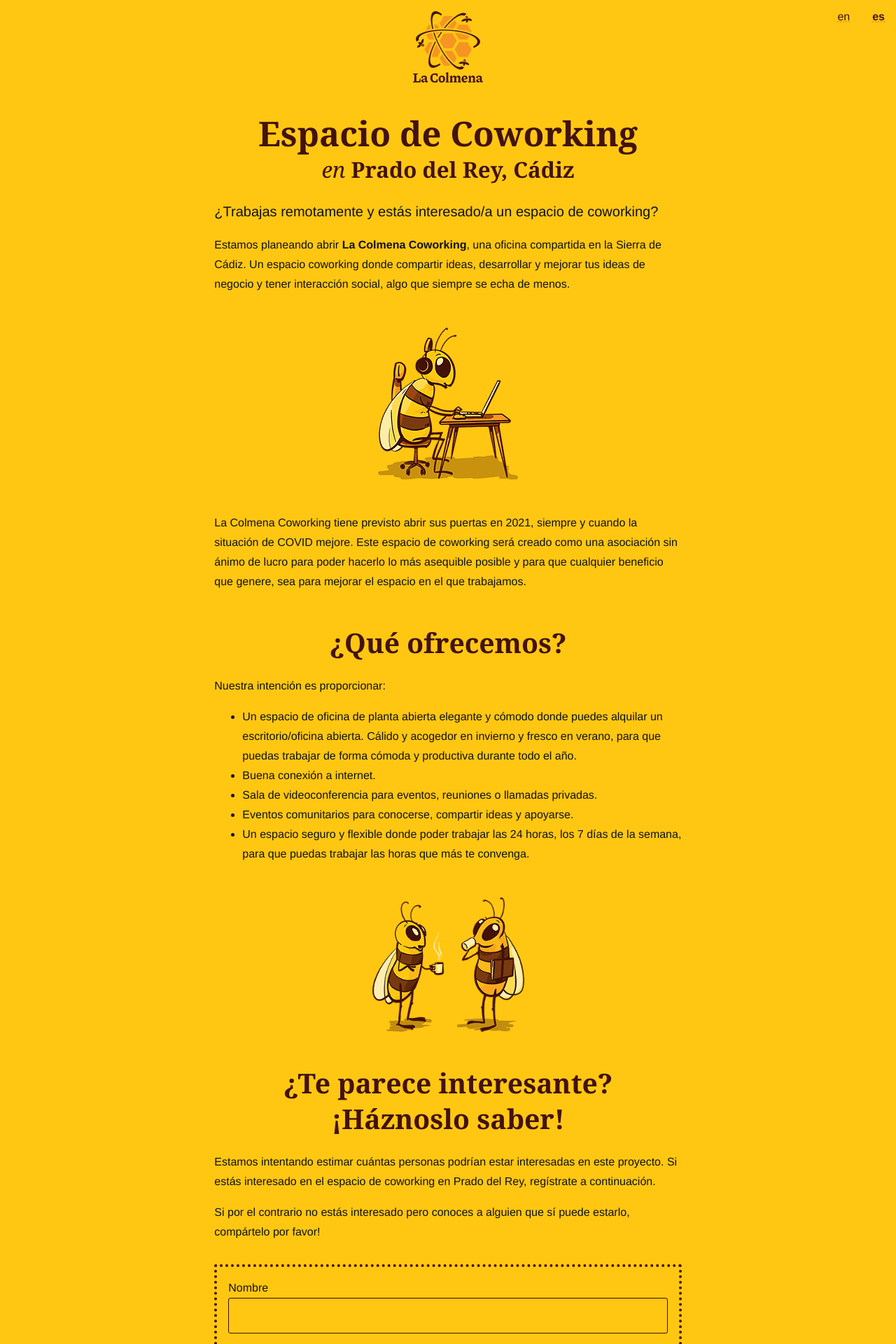
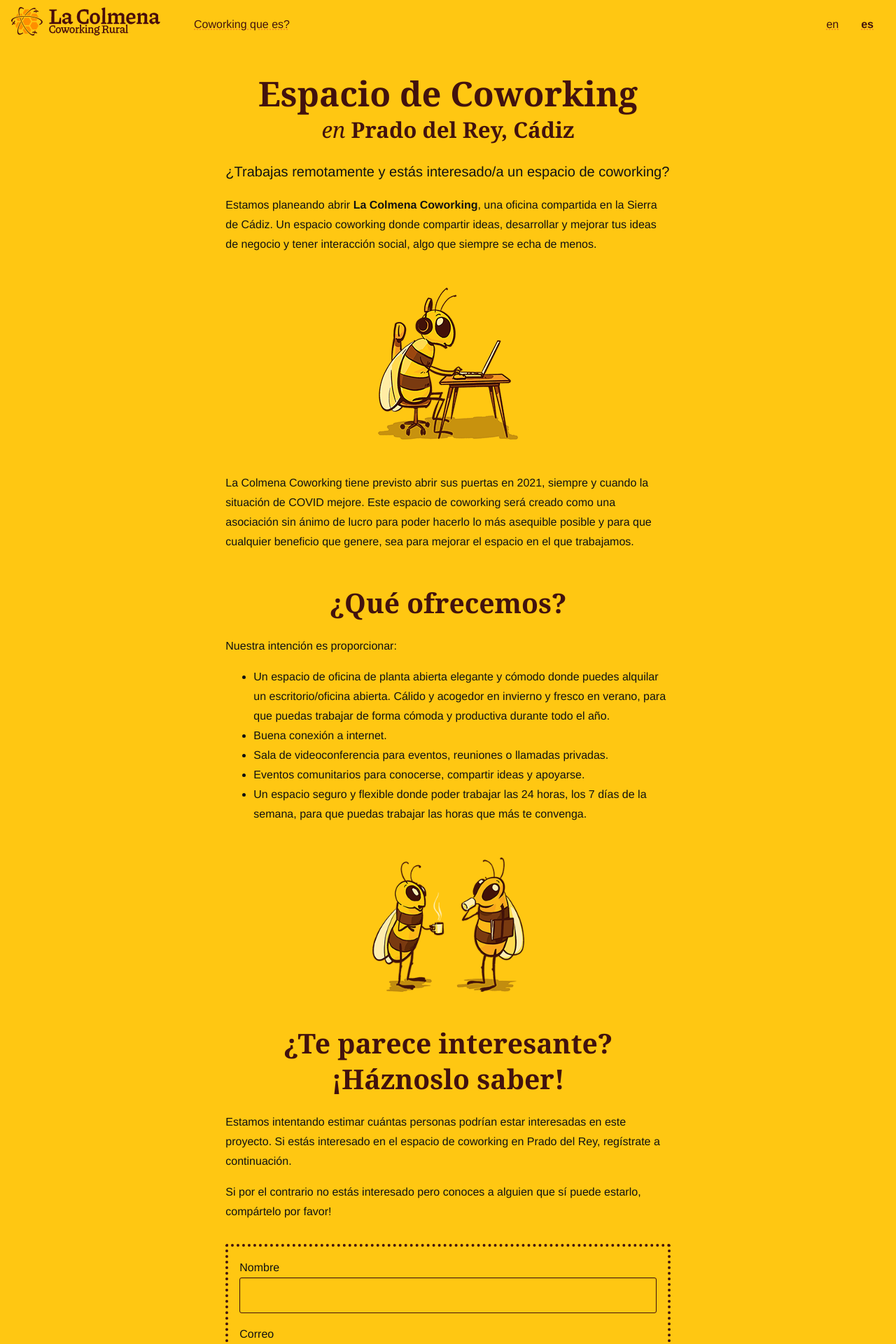
Before and after one commit to paddyohanlon/colmenacowork, a Jekyll site: the page built from index.md, in a window 1280 px wide. Shown: the top 1920 px of the page at 70% size. Built offline with Jekyll 4.4.1, drawn with Linux system fonts in a browser that asks for light colours; some web fonts are replaced; some of the changed text lies outside the part shown.

Commit message:
Add navbar

```diff
--- a/_config.yml
+++ b/_config.yml
@@ -2,6 +2,10 @@ url: "https://colmenacowork.es"
 baseurl: ""
 title: "La Colmena Espacio de Coworking"
 lang: "es"
+
+# temp for faster building
+exclude:
+  - assets/fonts
 
 tagline: "Espacio de Coworking en Prado del Rey, Cádiz"
 permalink: /blog/:categories/:year/:month/:day/:title
@@ -25,6 +29,30 @@ plugins:
 # Translations
 t:
   es:
-    ilustraciones_por: "Ilustraciones por"
+    logo_link_title_attr: "Inicio"
+    toggle_menu_aria_label: "Abrir o cerrar navigación"
+    footer_tagline: "Espacio de coworking en Prado del Rey, Cádiz"
+    illustrations_by: "Ilustraciones por"
+    logo_alt: "Logo de La Colmena espacio de coworking"
+    skip_link_anchor_text: "Saltar al contenido principal"
+    skip_link_target_anchor_text: "Inicio del contenido principal"
+    main_menu_aria_label: "Navigación principal"
+    language_switcher_aria_label: "Cambiar idioma"
+    main_menu:
+      coworking_que_es:
+        name: "Coworking que es?"
+        url: "/coworking-que-es"
   en:
-    ilustraciones_por: "Illustrations by"
+    logo_link_title_attr: "Home"
+    toggle_menu_aria_label: "Open or close menu"
+    footer_tagline: "Coworking space en Prado del Rey, Cádiz"
+    illustrations_by: "Illustrations by"
+    logo_alt: "La Colmena coworking space logo"
+    skip_link_anchor_text: "Skip to main content"
+    skip_link_target_anchor_text: "Start of main content"
+    main_menu_aria_label: "Main menu"
+    language_switcher_aria_label: "Change language"
+    main_menu:
+      coworking_que_es:
+        name: "What is coworking?"
+        url: "/what-is-coworking"
--- a/_includes/footer.html
+++ b/_includes/footer.html
@@ -1,9 +1,9 @@
-<footer class="footer">
+<footer class="footer container">
   <img
     class="footer-logo"
     src="/assets/images/logo-footer.png"
     srcset="/assets/images/logo-footer@2x.png 2x"
-    alt="La Colmena Coworking logo"
+    alt="La Colmena Coworking Rural, logo"
     height="55"
     width="60"
     loading="lazy"
@@ -14,8 +14,12 @@
     <li><a href="https://api.whatsapp.com/send?phone=34665897255">+34 665 89 72 55</a></li>
     <li><a href="https://github.com/paddyohanlon/colmenacowork">Github</a></li>
   </ul>
+  <p>
+    La Colmena sera un espacio de coworking rural situado en Prado del Rey, en La Sierra de Cádiz. El proyecto tiene
+    previsto abrir sus puertas en 2021.
+  </p>
   <div class="credits">
-    {{ site.t[page.lang].ilustraciones_por}} <a href="https://alfonsobuendia.blogspot.com/">Alfonso Buendía</a>
+    {{ site.t[page.lang].illustrations_by }} <a href="https://alfonsobuendia.blogspot.com/">Alfonso Buendía</a>
   </div>
-  <div class="copyright">&copy; {{ 'now' | date: "%Y" }} La Colmena Coworking</div>
+  <div class="copyright">&copy; {{ 'now' | date: "%Y" }} La Colmena | {{ site.t[page.lang].footer_tagline }}</div>
 </footer>
--- a/_includes/header.html
+++ b/_includes/header.html
@@ -1,19 +1,52 @@
 <header class="header">
-  <a href="/">
+  <a href="#skip-link-target" class="text-assistive display-at-top-on-focus"
+    >{{ site.t[page.lang].skip_link_anchor_text }}</a
+  >
+  <!-- logo -->
+  <div class="logo">
+    <a href="/" title="{{ site.t[page.lang].logo_link_title_attr }}">
       <img
-      class="logo"
-      src="/assets/images/logo.png"
-      srcset="/assets/images/logo@2x.png 2x"
-      alt="La Colmena Coworking logo"
-      height="100"
-      width="102"
+        src="/assets/images/logo-banner.png"
+        srcset="/assets/images/logo-banner@2x.png 2x"
+        alt="{{ site.t[page.lang].logo_alt }}"
+        height="41"
+        width="213"
       />
     </a>
-  <ul class="language-switcher">
+  </div>
+
+  <!-- toggle nav -->
+  <a
+    role="button"
+    id="navbar-burger"
+    class="navbar-burger"
+    aria-label="{{ site.t[page.lang].toggle_menu_aria_label }}"
+    aria-expanded="false"
+  >
+    <span aria-hidden="true"></span>
+    <span aria-hidden="true"></span>
+    <span aria-hidden="true"></span>
+  </a>
+
+  <!-- nav -->
+  <nav id="main-menu" class="is-invisible-mobile" aria-label="{{ site.t[page.lang].main_menu_aria_label }}">
+    <ul class="main-menu-items list-reset">
+      <li>
+        <a href="{{ site.t[page.lang].main_menu.coworking_que_es.url }}"
+        {%- if page.url == site.t[page.lang].main_menu.coworking_que_es.url -%} class="is-active"{%- endif
+          -%}>{{ site.t[page.lang].main_menu.coworking_que_es.name }}</a
+        >
+      </li>
+      <li></li>
+    </ul>
+
+    <!-- language switcher -->
+    <ul class="language-switcher list-reset" aria-label="{{ site.t[page.lang].language_switcher_aria_label}}">
       {% assign pages=site.pages | where:"ref", page.ref | sort: 'lang' %} {% for page in pages %}
       <li>
         <a href="{{ page.url }}" class="{{ page.lang }}">{{ page.lang }}</a>
       </li>
       {% endfor %}
     </ul>
+  </nav>
 </header>
--- a/_layouts/default.html
+++ b/_layouts/default.html
@@ -20,11 +20,13 @@
     {%- include google-analytics.html -%}
   </head>
   <body>
-    <div class="container">
-      {%- include header.html -%}
+    {%- include header.html -%}
+    <a href="#skip-link-target" class="text-assistive display-at-top-on-focus" id="skip-link-target">{{ site.t[page.lang].skip_link_target_anchor_text }}</a>
+    <main class="container">
       {{ content}}
-      {%- include footer.html -%}
-    </div>
+    </main>
+    {%- include footer.html -%}
     {%- include newsletter-js.html -%}
+    <script type="text/javascript" src="{{ '/assets/js/main.js' | relative_url }}"></script>
   </body>
 </html>
--- /dev/null
+++ b/_sass/_header.scss
@@ -0,0 +1,122 @@
+.header {
+  margin-bottom: 2em;
+  padding: 10px 16px;
+
+  @media only screen and (min-width: $break-medium) {
+    display: flex;
+  }
+}
+
+// logo
+.logo {
+  @media only screen and (min-width: $break-medium) {
+    margin-right: 2em;
+  }
+
+  img {
+    display: block;
+    height: auto;
+    max-width: 230px;
+  }
+}
+
+// nav
+#main-menu {
+  margin-left: 37px;
+  width: 100%;
+
+  @media only screen and (min-width: $break-medium) {
+    display: flex;
+    justify-content: space-between;
+    margin-left: 0;
+  }
+
+  a {
+    display: block;
+    padding: 11px 16px;
+
+    &.is-active {
+      font-weight: bold;
+    }
+  }
+}
+
+.main-menu-items {
+  display: flex;
+  flex-wrap: wrap;
+  align-items: center;
+  height: 100%;
+
+  @media only screen and (min-width: $break-medium) {
+    margin-right: 3em;
+  }
+}
+
+// language switcher
+.language-switcher {
+  display: flex;
+  height: 100%;
+}
+
+.es:lang(es),
+.en:lang(en) {
+  font-weight: bold;
+}
+
+// Menu hamburger toggle
+.navbar-burger {
+  color: var(--color-maroon);
+  cursor: pointer;
+  display: block;
+  height: 3.25rem;
+  position: relative;
+  width: 3.25rem;
+  position: absolute;
+  right: 0;
+  top: 0;
+
+  @media only screen and (min-width: $break-medium) {
+    display: none;
+  }
+}
+
+.navbar-burger span {
+  background-color: currentColor;
+  display: block;
+  height: 1px;
+  left: calc(50% - 8px);
+  position: absolute;
+  transform-origin: center;
+  transition-duration: 86ms;
+  transition-property: background-color, opacity, transform;
+  transition-timing-function: ease-out;
+  width: 16px;
+}
+
+.navbar-burger span:nth-child(1) {
+  top: calc(50% - 6px);
+}
+
+.navbar-burger span:nth-child(2) {
+  top: calc(50% - 1px);
+}
+
+.navbar-burger span:nth-child(3) {
+  top: calc(50% + 4px);
+}
+
+.navbar-burger:hover {
+  background-color: rgba(0, 0, 0, 0.05);
+}
+
+.navbar-burger.is-active span:nth-child(1) {
+  transform: translateY(5px) rotate(45deg);
+}
+
+.navbar-burger.is-active span:nth-child(2) {
+  opacity: 0;
+}
+
+.navbar-burger.is-active span:nth-child(3) {
+  transform: translateY(-5px) rotate(-45deg);
+}
--- a/_sass/_main.scss
+++ b/_sass/_main.scss
@@ -1,25 +1,3 @@
-:root {
-  --color-black: #111;
-  --color-yellow: #ffc712;
-  --color-orange: #f69522;
-  --color-maroon: #42120e;
-  --color-brand: #42120e;
-  --color-brand-light: #f69522;
-}
-
-$typeface-heading: "Sentinel SSm A", "Sentinel SSm B", georgia, serif;
-$typeface-body: "Gotham Narrow SSm A", "Gotham Narrow SSm B", helvetica, arial, sans-serif;
-
-$font-size-h1: 3.052rem;
-$font-size-h2: 2.441rem;
-$font-size-h3: 1.953rem;
-$font-size-h4: 1.563rem;
-$font-size-h5: 1.25rem;
-$font-size-small: 0.8rem;
-
-$border-radius: 3px;
-$hover-transition-time: 0.25s;
-
 html {
   box-sizing: border-box;
 }
@@ -36,7 +14,6 @@ body {
   font-family: $typeface-body;
   font-weight: 400;
   line-height: 1.75;
-  padding: 1em;
 }
 
 p {
@@ -108,40 +85,10 @@ blockquote {
   font-style: italic;
 }
 
-// language switcher
-.language-switcher {
-  display: flex;
-  list-style: none;
-  margin: 0;
-  padding: 0;
-  position: absolute;
-  right: 0;
-  top: 0;
-
-  a {
-    display: block;
-    padding: 10px 16px;
-  }
-}
-
-.es:lang(es),
-.en:lang(en) {
-  font-weight: bold;
-}
-
 .container {
   margin: 0 auto;
   max-width: 75ch;
-}
-
-.header {
-  margin-bottom: 2em;
-  text-align: center;
-}
-
-.logo {
-  height: auto;
-  max-width: 100px;
+  padding: 0 1em;
 }
 
 .button {
@@ -256,6 +203,7 @@ blockquote {
 .footer {
   font-size: $font-size-small;
   margin-top: 5em;
+  margin-bottom: 5em;
   text-align: center;
 }
 
--- /dev/null
+++ b/_sass/_utils.scss
@@ -0,0 +1,48 @@
+.list-reset {
+  margin: 0;
+  padding: 0;
+  list-style: none;
+}
+
+@mixin text-assistive {
+  -webkit-clip-path: polygon(0 0, 0 0, 0 0, 0 0);
+  clip-path: polygon(0 0, 0 0, 0 0, 0 0);
+  box-sizing: border-box;
+  position: absolute;
+  margin: 0;
+  padding: 0;
+}
+
+.text-assistive {
+  @include text-assistive;
+}
+
+.is-invisible-mobile {
+  @media only screen and (max-width: $break-medium-max) {
+    @include text-assistive;
+  }
+}
+
+.text-assistive.display-at-top-on-focus {
+  top: 0;
+  left: 0;
+  width: 100%;
+}
+
+.text-assistive.display-at-top-on-focus:focus {
+  -webkit-clip-path: none;
+  clip-path: none;
+  z-index: 999;
+  height: 80px;
+  line-height: 80px;
+  background: white;
+  font-size: 1.2rem;
+  text-decoration: none;
+  color: var(--color-maroon);
+  text-align: center;
+}
+
+#skip-link-target:focus {
+  background: var(--color-brand);
+  color: white;
+}
--- /dev/null
+++ b/_sass/_variables.scss
@@ -0,0 +1,25 @@
+:root {
+  --color-black: #111;
+  --color-yellow: #ffc712;
+  --color-orange: #f69522;
+  --color-maroon: #42120e;
+  --color-brand: #42120e;
+  --color-brand-light: #f69522;
+}
+
+$typeface-heading: "Sentinel SSm A", "Sentinel SSm B", georgia, serif;
+$typeface-body: "Gotham Narrow SSm A", "Gotham Narrow SSm B", helvetica, arial, sans-serif;
+
+$font-size-h1: 3.052rem;
+$font-size-h2: 2.441rem;
+$font-size-h3: 1.953rem;
+$font-size-h4: 1.563rem;
+$font-size-h5: 1.25rem;
+$font-size-small: 0.8rem;
+
+$border-radius: 3px;
+$hover-transition-time: 0.25s;
+
+// Breakpoints
+$break-medium-max: 899px;
+$break-medium: 900px;
--- a/assets/css/main.scss
+++ b/assets/css/main.scss
@@ -2,5 +2,8 @@
 ---
 
 @import "normalize";
+@import "variables";
+@import "utils";
 @import "main";
+@import "header";
 @import "sendinblue";
--- /dev/null
+++ b/assets/js/main.js
@@ -0,0 +1,19 @@
+document.addEventListener("DOMContentLoaded", () => {
+  const menuToggleEl = document.getElementById("navbar-burger");
+  const menuMenuEl = document.getElementById("main-menu");
+  console.log("menuToggleEl.ariaExpanded", menuToggleEl.ariaExpanded);
+
+  menuToggleEl.addEventListener("click", () => {
+    console.log("toggle!");
+
+    if (menuToggleEl.ariaExpanded === "false") {
+      menuToggleEl.ariaExpanded = "true";
+    } else {
+      menuToggleEl.ariaExpanded = "false";
+    }
+
+    menuToggleEl.classList.toggle("is-active");
+
+    menuMenuEl.classList.toggle("is-invisible-mobile");
+  });
+});
```
Also changed, not shown: coworking-que-es.md (added, +9 -0 lines), what-is-coworking.md (added, +9 -0 lines), assets/images/logo-banner.png (added), assets/images/logo-banner@2x.png (added). Lines whose indentation alone changed are shown as unchanged.
